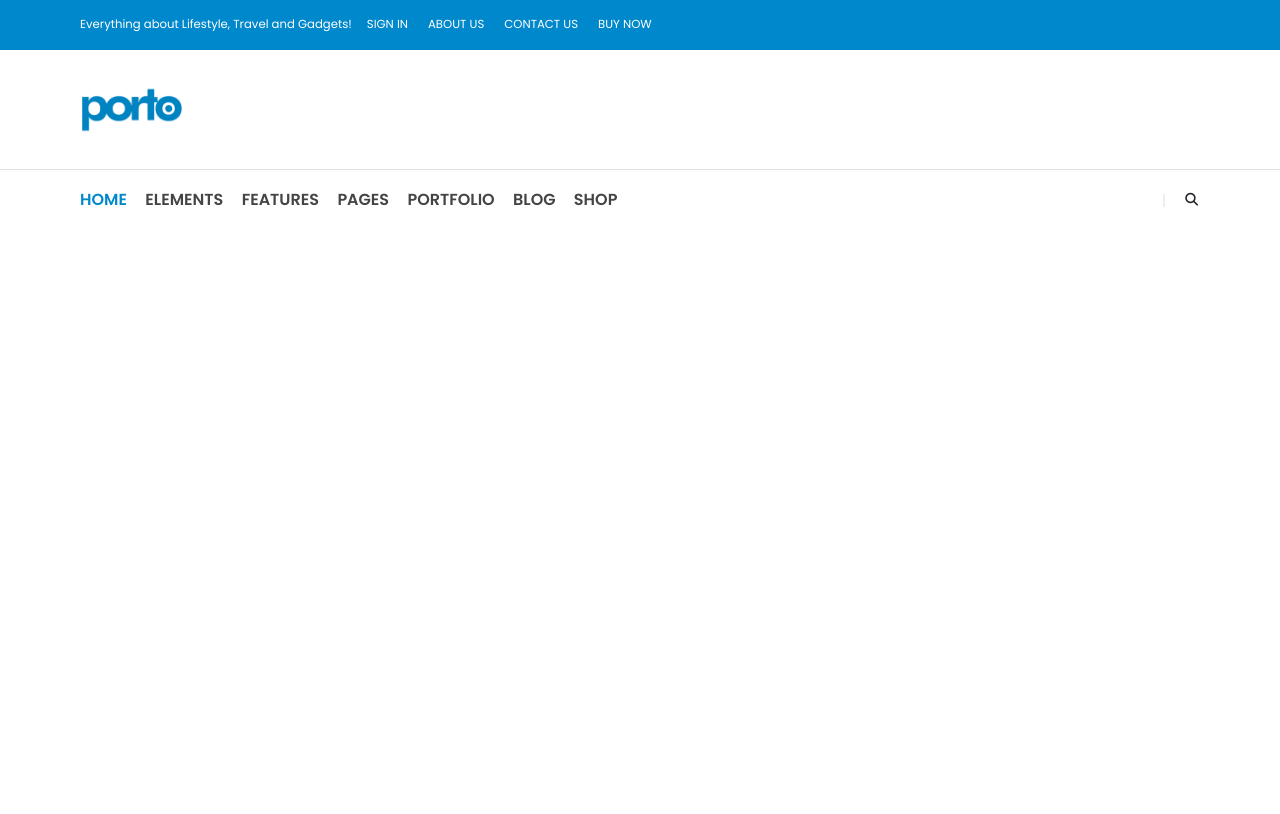
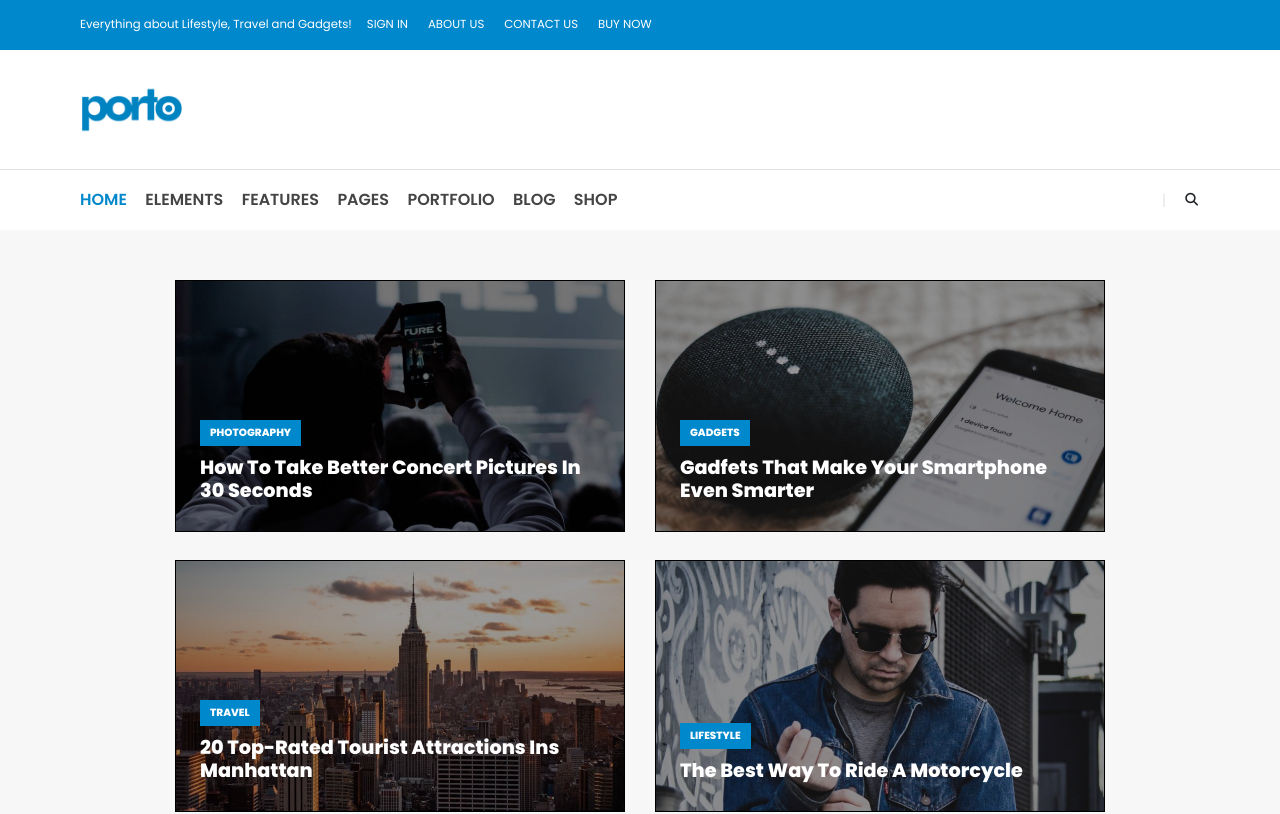
Before and after one commit to RiccardoLoPresti/proj-html-vuejs, a Vue app: page / in a window 1280 px wide. Shown: the top 814 px of the page. Built offline with nearby package versions, Linux system fonts and the light colour scheme.

Commit message:
[add] AppJumbo

```diff
--- a/src/App.vue
+++ b/src/App.vue
@@ -1,17 +1,20 @@
 <script>
 
 import AppHeader from '../src/components/AppHeader.vue'
+import AppJumbo from '../src/components/AppJumbo.vue'
 
 export default {
   name:'App',
   components:{
-    AppHeader
+    AppHeader,
+    AppJumbo
   }
 }
 </script>
 
 <template>
   <AppHeader/>
+  <AppJumbo/>
 </template>
 
 <style lang="scss">
--- a/src/components/AppJumbo.vue
+++ b/src/components/AppJumbo.vue
@@ -1,13 +1,40 @@
 <script>
+
+import CardText from './CardsText.vue'
+
 export default {
-    name:'AppJumbo'
+    name:'AppJumbo',
+    components:{
+        CardText
+    }
 }
 </script>
 
 <template>
 
+  <section>
+    <div class="jumbo">
+        <div class="container">
+            <div class="row">
+                <div class="col-auto w-100 x d-flex justify-content-center flex-wrap">
+                    <CardText/>
+                </div>
+            </div>
+        </div>
+    </div>
+  </section>
+
 </template>
 
 <style lang="scss" scoped>
+@use '../styles/partials/vars' as *;
+
+.jumbo{
+    padding: 50px 0;
+    background: $bg-very-ligth-grey-color;
+}
+.x{
+    gap: 30px;
+}
 
 </style>
--- a/src/components/CardsText.vue
+++ b/src/components/CardsText.vue
@@ -1,13 +1,119 @@
 <script>
 export default {
-    name:'CardsText'
+    name:'CardsText',
+    data(){
+        return{
+            items:[
+                {
+                    cat:'photography',
+                    text:'how to take better concert pictures in 30 seconds',
+                    img:'../src/assets/images/blog-46.jpg',
+                    description:'Lorem ipsum dolor sit amet consectetur adipisicing elit. Cumque inventore provident velit blanditiis exercitationem nisi fugit! Rem eaque atque numquam minima ut adipisci tempore debitis vero non, obcaecati nobis odit?'
+                },
+                {
+                    cat:'gadgets',
+                    text:'gadfets that make your smartphone even smarter',
+                    img:'../src/assets/images/blog-47.jpg',
+                    description:'Lorem ipsum dolor sit amet consectetur adipisicing elit. Cumque inventore provident velit blanditiis exercitationem nisi fugit! Rem eaque atque numquam minima ut adipisci tempore debitis vero non, obcaecati nobis odit?'
+                },
+                {
+                    cat:'travel',
+                    text:'20 top-rated tourist attractions ins manhattan',
+                    img:'../src/assets/images/blog-48.jpg',
+                    description:'Lorem ipsum dolor sit amet consectetur adipisicing elit. Cumque inventore provident velit blanditiis exercitationem nisi fugit! Rem eaque atque numquam minima ut adipisci tempore debitis vero non, obcaecati nobis odit?'
+                },
+                {
+                    cat:'lifestyle',
+                    text:'the best way to ride a motorcycle',
+                    img:'../src/assets/images/blog-49.jpg',
+                    description:'Lorem ipsum dolor sit amet consectetur adipisicing elit. Cumque inventore provident velit blanditiis exercitationem nisi fugit! Rem eaque atque numquam minima ut adipisci tempore debitis vero non, obcaecati nobis odit?'
+                },
+                {
+                    cat:'travel',
+                    text:'5 fun things to do at beach',
+                    img:'../src/assets/images/blog-50.jpg',
+                    description:'Lorem ipsum dolor sit amet consectetur adipisicing elit. Cumque inventore provident velit blanditiis exercitationem nisi fugit! Rem eaque atque numquam minima ut adipisci tempore debitis vero non, obcaecati nobis odit?'
+                },
+                {
+                    cat:'recipes',
+                    text:'amazingly fresh fruit and herb drinks for summer',
+                    img:'../src/assets/images/blog-51.jpg',
+                    description:'Lorem ipsum dolor sit amet consectetur adipisicing elit. Cumque inventore provident velit blanditiis exercitationem nisi fugit! Rem eaque atque numquam minima ut adipisci tempore debitis vero non, obcaecati nobis odit?'
+                }
+            ]
+        }
+    }
 }
 </script>
 
 <template>
+    <div v-for="item in items" :key="item" class="custom-card ">
+        <div class="box debug">
 
+            <img :src="item.img" alt="">
+
+            <div class="text">
+                <span>{{item.cat}}</span>
+                <h3>{{item.text}}</h3>
+                <div class="overlay">
+                    <p>{{item.description}}</p>
+                </div>
+
+            </div>
+        </div>
+    </div>
 </template>
 
 <style lang="scss" scoped>
+@use '../styles/partials/vars' as *;
 
+.custom-card{
+    width: 450px;
+    height: 250px;
+    min-height: 250px;
+    position: relative;
+    color: $white-color;
+    .box{
+        min-height: 250px;
+
+    }
+    img{
+        filter:brightness(.6);
+        height: 250px;
+        object-fit: cover;
+    }
+    .text{
+        position: absolute;
+        left: 0px;
+        bottom: 0px;
+        padding-bottom: 20px;
+        padding-right: 25px;
+        padding-left: 25px;
+        span{
+            display: inline-block;
+            background: $bg-main-color;
+            text-transform: uppercase;
+            font-weight: 800;
+            font-size: .65rem;
+            margin-bottom: 10px;
+            padding: 5px 10px;
+        }
+        h3{
+            font-size: 1.2rem;
+            font-weight: 800;
+            text-transform: capitalize;
+        }
+        .overlay{
+            display: none;
+            font-size: .8rem;
+            color: $text-grey-color;
+            font-weight: 600;
+            height: 80px;
+            overflow: auto;
+        }
+    }
+    .box:hover .overlay{
+        display: block;
+    }
+}
 </style>
--- a/src/styles/partials/_vars.scss
+++ b/src/styles/partials/_vars.scss
@@ -1,5 +1,6 @@
 @import 'node_modules/@fontsource/poppins/index.css';
 @import 'node_modules/@fontsource/poppins/600.css';
+@import 'node_modules/@fontsource/poppins/800.css';
 
 /*BG COLORS*/
 $white-color:#ffffff;
```
